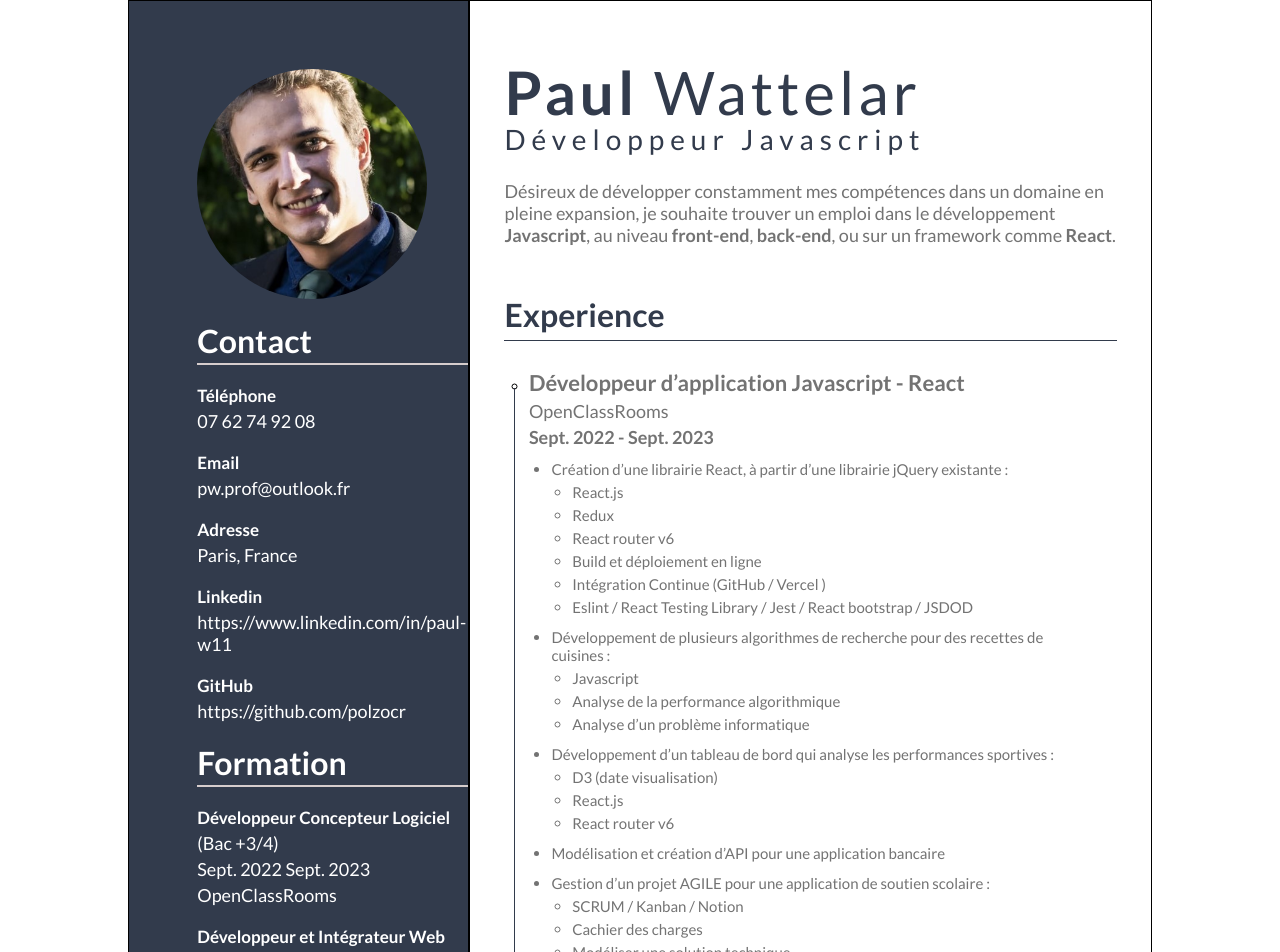
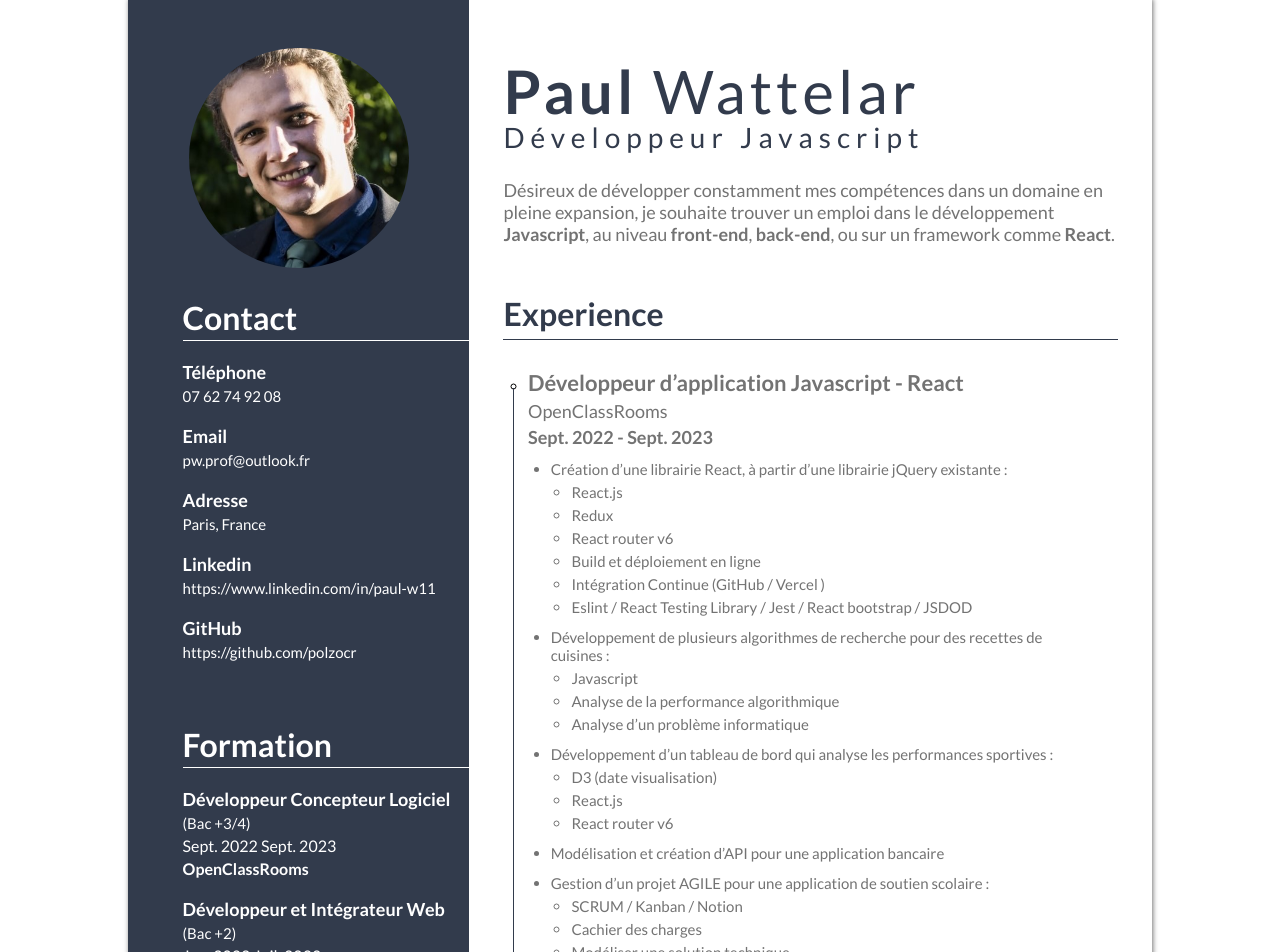
Before and after one commit to polzocr/portefolio, a React (Vite) app: page / in a window 1280 px wide. Shown: the top 952 px of the page. Built offline with nearby package versions, Linux system fonts and the light colour scheme.

Commit message:
ajout css aside partie

```diff
--- a/src/components/aside/index.css
+++ b/src/components/aside/index.css
@@ -1,7 +1,8 @@
 .container-photo{
-    height: 230px;
-    width: 230px;
+    height: 220px;
+    width: 220px;
     border-radius: 50%;
+    margin: auto;
 }
 
 .container-photo img {
--- a/src/components/aside/infos/element/index.css
+++ b/src/components/aside/infos/element/index.css
@@ -1,12 +1,22 @@
 .name {
     font-weight: bold;
-    font-size: 17px;
+    font-size: 18px;
+}
+.value {
+    font-size: 15px;
 }
 
 .elements {
-    margin-top: 20px;
+    margin-block: 20px;
 }
 
-.elements li {
-    margin-left: 20px;
+
+
+.element-organisme{
+    font-weight: bold;
+    font-size: 16px;
 }
+
+.element-date{
+    font-size: 16px;
+}
--- a/src/components/aside/infos/element/index.jsx
+++ b/src/components/aside/infos/element/index.jsx
@@ -6,15 +6,15 @@ export default function Element({element, type}){
     return (
         <div className='elements'>
             {skills ? (
-                <li>{element.name}</li>
+                <li className={`name`}>{element.name}</li>
             ) : (
                 <>
                     <p className={`name`}>{element.name}</p>
                     <p className= {`value`}>{element.value}</p>
                     {formation && (
                         <>
-                            <p>{element.date}</p>
-                            <p>{element.organisme}</p>
+                            <p className='element-date'>{element.date}</p>
+                            <p className='element-organisme'>{element.organisme}</p>
                         </>
                     )}
                 </>
--- a/src/components/aside/infos/index.css
+++ b/src/components/aside/infos/index.css
@@ -1,4 +1,8 @@
+.infos{
+    margin: 8% 0% 18% 16%;
+}
+
 .title-infos{
     color: white ;
-    border-bottom: 2px solid rgb(214, 205, 205) ;
+    border-bottom: 1px solid #fff ;
 }
--- a/src/components/aside/infos/index.jsx
+++ b/src/components/aside/infos/index.jsx
@@ -3,7 +3,6 @@ import "./index.css"
 import Element from './element/index'
 
 export default function Infos({name, elements}){
-    const skills = name === 'Compétences'
     return (
         <div className="infos">
             <h3 className="title-infos">{name}</h3>
--- a/src/pages/cv/index.css
+++ b/src/pages/cv/index.css
@@ -1,22 +1,21 @@
 #cv {
     display: grid;
     grid-template-columns: repeat(3, 1fr);
-    /* width: 80%; */
     max-width: 1024px;
     margin: auto;
-    height: 100vh;
+    box-shadow: 1px -1px 5px 0px #737373;
+    /* height: 100vh; */
+    /* width: 80%; */
 }
 
 #side {
-    border: solid 1px black;
     background-color: #323B4C;
     grid-column: 1;
     color: white;
-    padding: 20% 0% 2% 20% ;
+    padding: 14% 0% 2% 0% ;
 }
 
 #content {
-    border: solid 1px black;
     grid-column: 2 / 4;
 
     padding: 8% 5% 5% 5% ;
```
